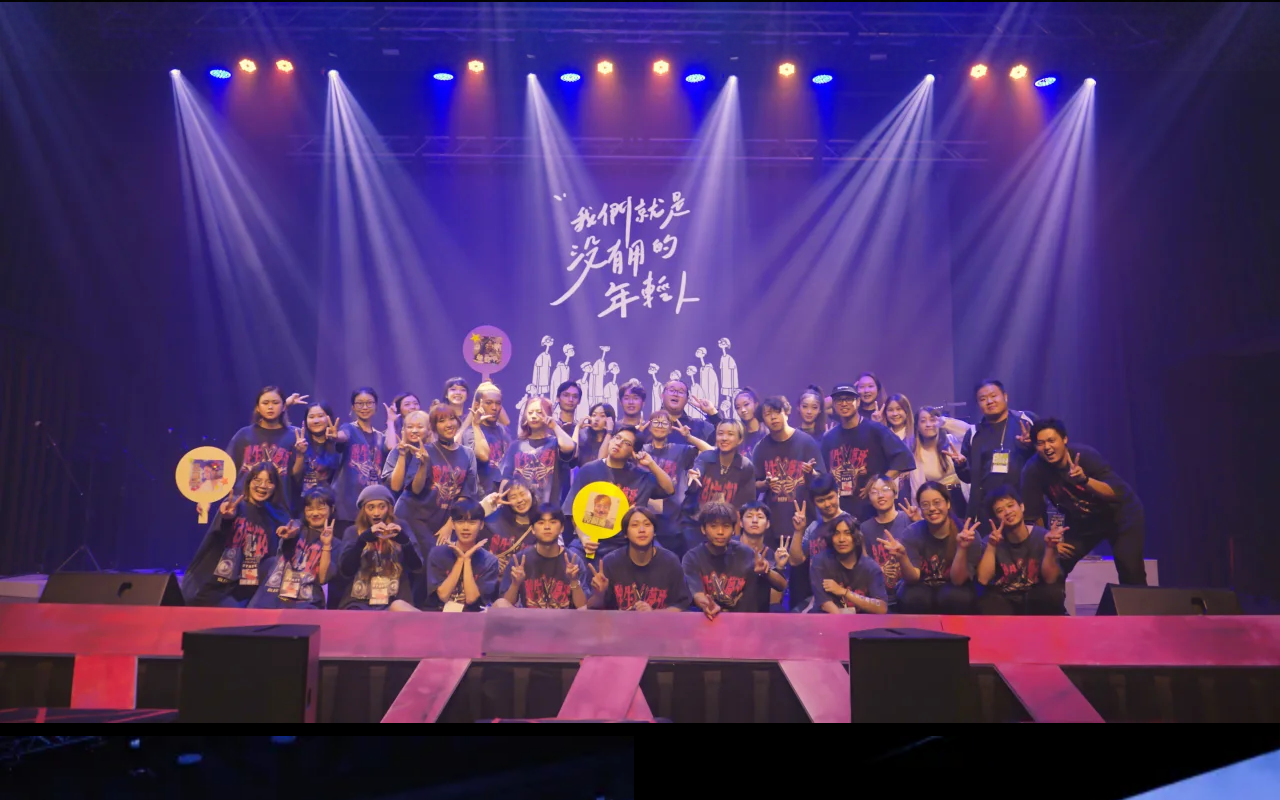
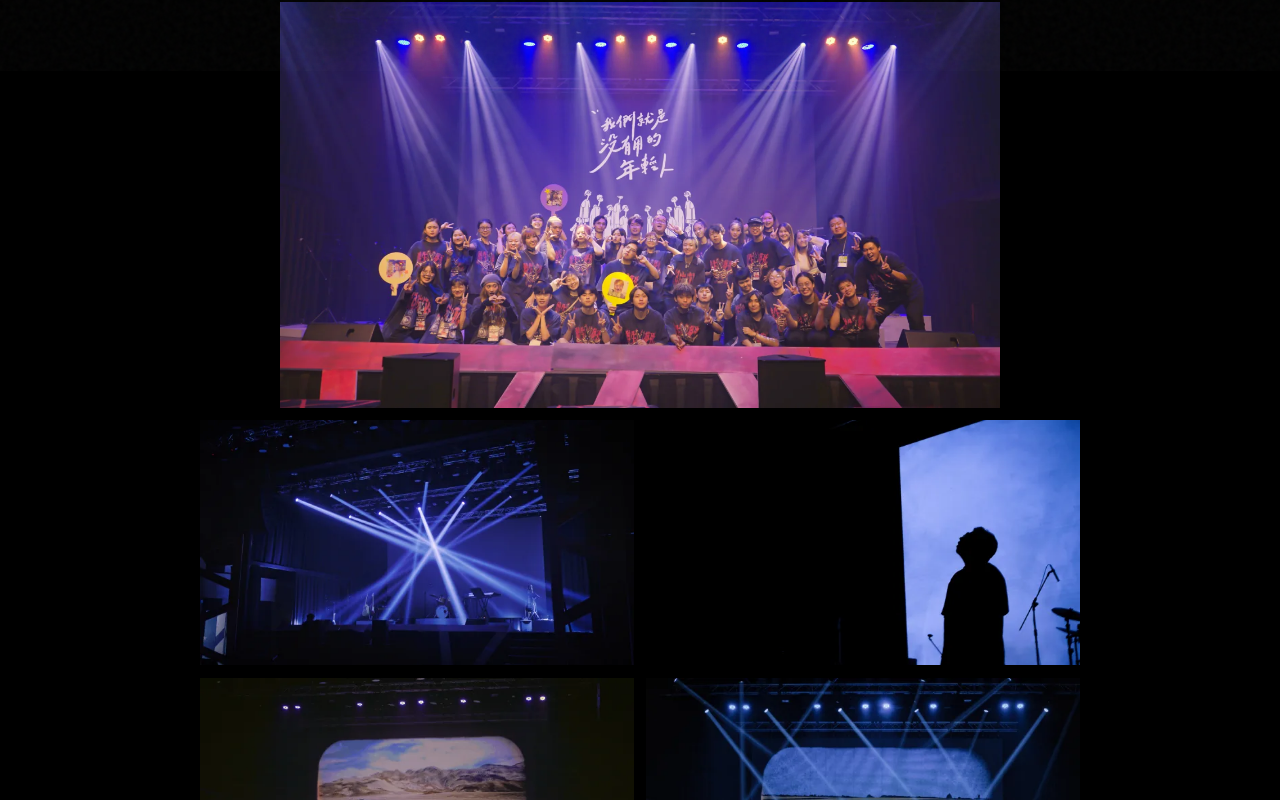
Before and after one commit to Manfredsun/useless-youth-album, a plain HTML site: page previous-album.html in a window 1280 px wide. Shown: the part 729-1529 px from the top of the page. Drawn offline with Linux system fonts and the light colour scheme.

Commit message:
縮小照片並加入捲動漸入

```diff
--- a/previous-album.html
+++ b/previous-album.html
@@ -616,6 +616,6 @@ Chorus 3
       </div></div></section>
     </main>
     <footer class="site-footer"><div class="container footer-inner"><p class="footer-quote serif">有些路，走過才知道它真的存在。</p><a class="button-link subtle" href="index.html">回到新專輯</a></div><div class="container"><p class="copyright">© 2026 我們就是沒有用的年輕人 專輯企劃</p></div></footer>
-  </div><div class="lightbox" data-lightbox hidden role="dialog" aria-modal="true" aria-label="圖片預覽"><button class="lightbox-close" type="button" data-lightbox-close aria-label="關閉圖片預覽">×</button><img src="" alt=""></div><script src="site.js"></script>
+  </div><div class="lightbox" data-lightbox hidden role="dialog" aria-modal="true" aria-label="圖片預覽"><button class="lightbox-close" type="button" data-lightbox-close aria-label="關閉圖片預覽">×</button><img src="" alt=""></div><script src="site.js?v=20260913"></script>
 </body>
 </html>
--- a/site.js
+++ b/site.js
@@ -1,4 +1,44 @@
 (() => {
+  const revealTargets = document.querySelectorAll([
+    ".page-hero .container",
+    ".intro-grid",
+    ".chapter-aside",
+    ".track",
+    ".section-heading",
+    ".album-intro",
+    ".photo-button",
+    ".previous-track",
+    ".merch-item",
+    ".social-panel",
+    ".site-footer .footer-inner"
+  ].join(","));
+
+  const reducedMotion = window.matchMedia("(prefers-reduced-motion: reduce)").matches;
+  const Observer = window.IntersectionObserver;
+  const supportsObserver = typeof Observer === "function" && typeof Observer.prototype?.observe === "function";
+
+  if (revealTargets.length && !reducedMotion && supportsObserver) {
+    let observerNotified = false;
+    const observer = new Observer((entries) => {
+      observerNotified = true;
+      entries.forEach((entry) => {
+        if (!entry.isIntersecting) return;
+        entry.target.classList.add("is-visible");
+        observer.unobserve(entry.target);
+      });
+    }, { rootMargin: "0px 0px -8% 0px", threshold: 0.08 });
+    revealTargets.forEach((element, index) => {
+      element.classList.add("reveal");
+      element.style.setProperty("--reveal-delay", `${Math.min(index * 80, 160)}ms`);
+      observer.observe(element);
+    });
+    const sentinel = document.querySelector(".site-nav");
+    if (sentinel) observer.observe(sentinel);
+    window.setTimeout(() => {
+      if (!observerNotified) revealTargets.forEach((element) => element.classList.add("is-visible"));
+    }, 1200);
+  }
+
   const dialog = document.querySelector("[data-lightbox]");
   if (!dialog) return;
   const image = dialog.querySelector("img");
--- a/styles.css
+++ b/styles.css
@@ -107,12 +107,11 @@ img { display: block; max-width: 100%; }
 .show-card h2 { margin: .5rem 0 1rem; color: var(--text); font-size: clamp(1.25rem, 2.5vw, 1.8rem); font-weight: 400; }
 .show-card p { margin: 0; color: var(--body); }
 
-.photo-grid { display: grid; grid-template-columns: repeat(2, minmax(0, 1fr)); gap: .8rem; margin-top: 1rem; }
+.photo-grid { width: min(100%, 55rem); display: grid; grid-template-columns: repeat(2, minmax(0, 1fr)); gap: .8rem; margin: 1rem auto 0; }
 .photo-button { padding: 0; border: 0; background: #08080a; cursor: zoom-in; }
-.photo-button img { width: 100%; aspect-ratio: 16 / 10; object-fit: cover; transition: opacity .2s; }
+.photo-button img { width: 100%; height: auto; object-fit: contain; transition: opacity .2s; }
 .photo-button:hover img { opacity: .75; }
-.photo-button.feature { grid-column: 1 / -1; }
-.photo-button.feature img { aspect-ratio: 16 / 7; }
+.photo-button.feature { grid-column: 1 / -1; width: min(100%, 45rem); justify-self: center; }
 .photo-note { margin-top: .8rem; color: var(--dim); font-size: .75rem; }
 
 .album-intro { display: grid; grid-template-columns: minmax(0, 1fr) minmax(0, 1.2fr); gap: 2rem; align-items: start; }
@@ -136,9 +135,9 @@ img { display: block; max-width: 100%; }
 .spotify-link { align-self: start; justify-self: end; white-space: nowrap; }
 .spotify-link::before { content: "♫  "; color: var(--violet); }
 
-.merch-grid { display: grid; grid-template-columns: repeat(2, minmax(0, 1fr)); gap: 3.5rem 1.5rem; }
+.merch-grid { width: min(100%, 46rem); display: grid; grid-template-columns: repeat(2, minmax(0, 1fr)); gap: 3.5rem 1.5rem; margin-inline: auto; }
 .merch-item figure { margin: 0; }
-.merch-image { width: 100%; aspect-ratio: 1 / 1; object-fit: contain; background: #08080a; cursor: zoom-in; }
+.merch-image { width: 100%; height: auto; object-fit: contain; background: #08080a; cursor: zoom-in; }
 .merch-item h2 { margin: 1rem 0 .25rem; color: var(--text); font: 400 1.25rem/1.4 "Noto Serif TC", Georgia, serif; }
 .merch-item p { margin: 0; color: var(--muted); font-size: .9rem; }
 .social-panel { display: flex; flex-wrap: wrap; align-items: center; justify-content: space-between; gap: 1rem; padding-top: 1.5rem; }
@@ -153,6 +152,16 @@ img { display: block; max-width: 100%; }
 .lightbox[hidden] { display: none; }
 .lightbox img { max-width: min(92vw, 75rem); max-height: 86svh; object-fit: contain; }
 .lightbox-close { position: absolute; top: 1.2rem; right: 1.2rem; width: 2.75rem; height: 2.75rem; border: 1px solid #666; background: transparent; color: var(--text); font-size: 1.5rem; cursor: pointer; }
+
+.reveal {
+  --reveal-delay: 0ms;
+  opacity: 0;
+  transform: translateY(12px);
+  transition: opacity .6s cubic-bezier(.16, 1, .3, 1), transform .6s cubic-bezier(.16, 1, .3, 1);
+  transition-delay: var(--reveal-delay);
+  will-change: opacity, transform;
+}
+.reveal.is-visible { opacity: 1; transform: none; }
 
 @media (max-width: 700px) {
   .container { width: min(calc(100% - 2rem), var(--max)); }
@@ -169,17 +178,18 @@ img { display: block; max-width: 100%; }
   .track-list { gap: 3rem; }
   .track-image { aspect-ratio: 4 / 3; }
   .photo-grid { grid-template-columns: 1fr; }
-  .photo-button.feature { grid-column: auto; }
-  .photo-button.feature img, .photo-button img { aspect-ratio: 16 / 10; }
+  .photo-grid { width: min(100%, 20rem); }
+  .photo-button.feature { grid-column: auto; width: 100%; }
   .previous-summary { grid-template-columns: 2.5rem minmax(0, 1fr) auto; gap: .7rem; }
   .previous-meta { display: none; }
   .previous-body { grid-template-columns: 1fr; gap: 1rem; padding: 0 0 1.5rem 2.5rem; }
   .spotify-link { justify-self: start; }
-  .merch-grid { grid-template-columns: 1fr; gap: 2.8rem; }
+  .merch-grid { width: min(100%, 17.5rem); grid-template-columns: 1fr; gap: 2.8rem; }
   .social-panel { display: grid; }
 }
 
 @media (prefers-reduced-motion: reduce) {
   html { scroll-behavior: auto; }
   *, *::before, *::after { transition-duration: .001ms !important; animation-duration: .001ms !important; }
+  .reveal, .reveal.is-visible { opacity: 1; transform: none; transition: none; }
 }
```
Also changed, not shown: index.html (+1 -1 lines), merch.html (+1 -1 lines), 1 other file.
